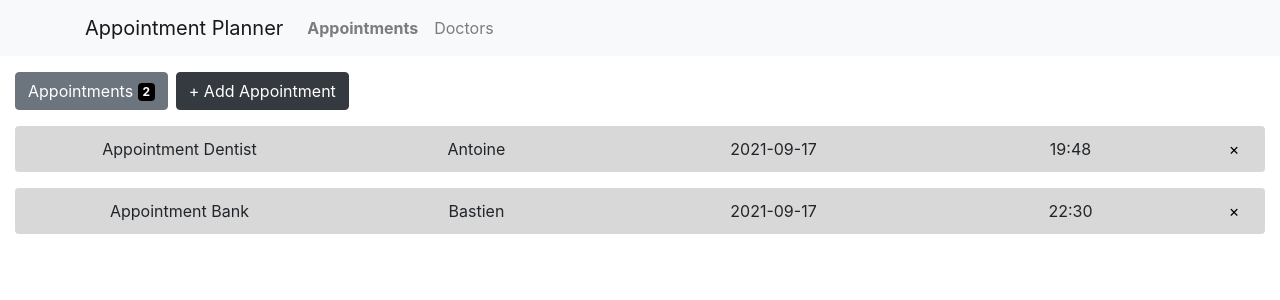
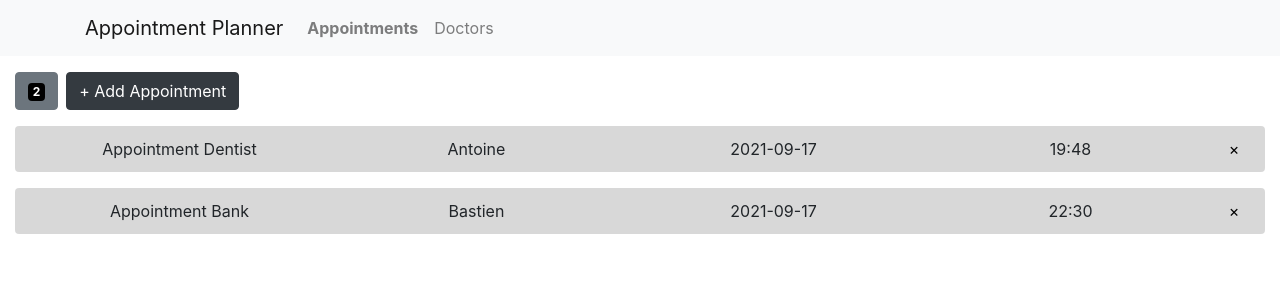
Before and after one commit to antoineGH/react_appointment_hospital, a React (Create React App) app: page /appointments in a window 1280 px wide. Shown: the top 300 px of the page. Built offline with nearby package versions, Linux system fonts and the light colour scheme.

Commit message:
overlay tooltip

```diff
--- a/src/components/countElement/CountElement.css
+++ b/src/components/countElement/CountElement.css
@@ -6,3 +6,14 @@
 	display: flex;
 	flex-direction: row;
 }
+
+button {
+	background-color: #6c757d;
+	border: none;
+	transition: linear;
+}
+
+button:focus {
+	box-shadow: initial;
+	outline: none;
+}
--- a/src/components/countElement/CountElement.js
+++ b/src/components/countElement/CountElement.js
@@ -1,15 +1,23 @@
 import React from 'react'
-import { Button, Badge } from 'react-bootstrap'
+import { Button, Badge, OverlayTrigger, Tooltip } from 'react-bootstrap'
 import './CountElement.css'
 
 export default function CountElement(props) {
 	const { title, count } = props
+
+	const renderTooltip = (props) => (
+		<Tooltip id='button-tooltip' {...props}>
+			{count} Appointement{count > 1 && 's'}
+		</Tooltip>
+	)
+
 	return (
 		<>
-			<Button variant='secondary'>
-				{title}
-				{count > 0 && 's'} <Badge className='badge'>{count}</Badge>
-			</Button>
+			<OverlayTrigger placement='bottom' delay={{ show: 250, hide: 400 }} overlay={renderTooltip}>
+				<Button variant='secondary'>
+					<Badge className='badge'>{count}</Badge>
+				</Button>
+			</OverlayTrigger>
 		</>
 	)
 }
```
